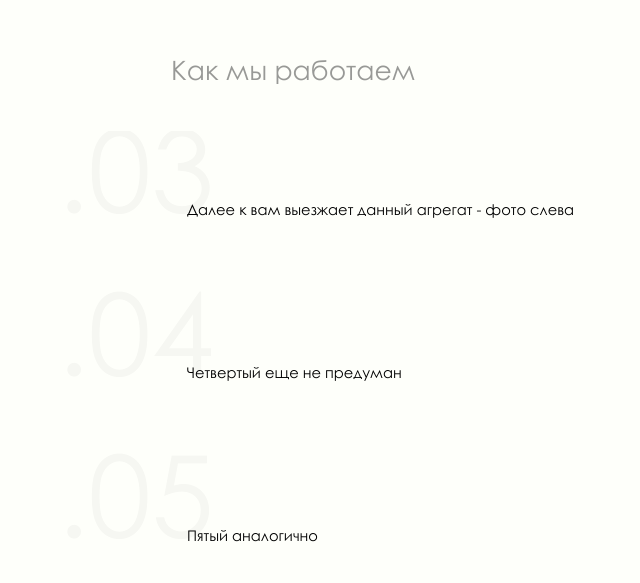
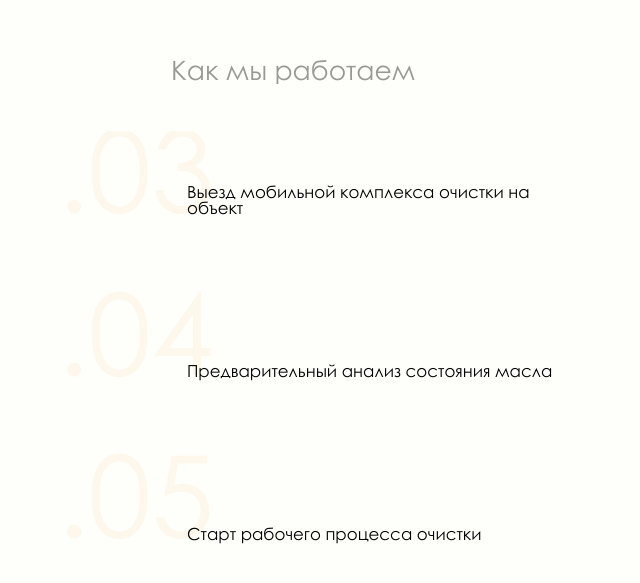
Before and after one commit to Ets-true/landing, a React (Create React App) app: page / in a window 1280 px wide. Shown: the part 4352-4935 px from the top of the page, without its empty margins (583-1223 px from the left). Built offline with nearby package versions, Linux system fonts and the light colour scheme; a web font is replaced by a local one.

Commit message:
15 ноя 2022 г. 18:53:40

```diff
--- a/src/App.jsx
+++ b/src/App.jsx
@@ -253,6 +253,9 @@ function App() {
 
 
   useEffect(() => {
+    $(document).scrollTop(window.scrollY+1);
+    $(document).scrollTop(window.scrollY-1);
+    // console.log(window.scrollY)
     control = document.querySelector(".control");
     let questions = document.querySelectorAll(".QA-question");
 
--- a/src/content.jsx
+++ b/src/content.jsx
@@ -67,11 +67,11 @@ export const Content = {
   aboutWork: {
     title: 'Как мы работаем',
     pointNames: [
-      `Связываетесь с нами и отправляете пробу масла для анализа`,
-      `Мы озвучиваем условия и сроки`,
-      `Далее к вам выезжает данный агрегат - фото слева`,
-      `Четвертый еще не предуман`,
-      `Пятый аналогично`,
+      `Получение протоколов или пробы масла`,
+      `Согласование условий и сроков регенерации`,
+      `Выезд мобильной комплекса очистки на объект`,
+      `Предварительный анализ состояния масла`,
+      `Старт рабочего процесса очистки`,
     ]
   },
   Form: {
--- a/src/scss/App.scss
+++ b/src/scss/App.scss
@@ -351,16 +351,18 @@ $grey: #9C9C9C;
             // background-color: green;
             @include marginBottom(115);
             .point-num{
+              color: #F59743;
               position: absolute;
               top: -20px; left: 0;
+
               @include fontSize(170);
-              opacity: 0.03;
+              opacity: 0.08;
             }
             .point-name{
               position: absolute;
               bottom: 0;
               @include left(195);
-              @include fontSize(22);
+              @include fontSize(25);
             }
           }
         }
```
